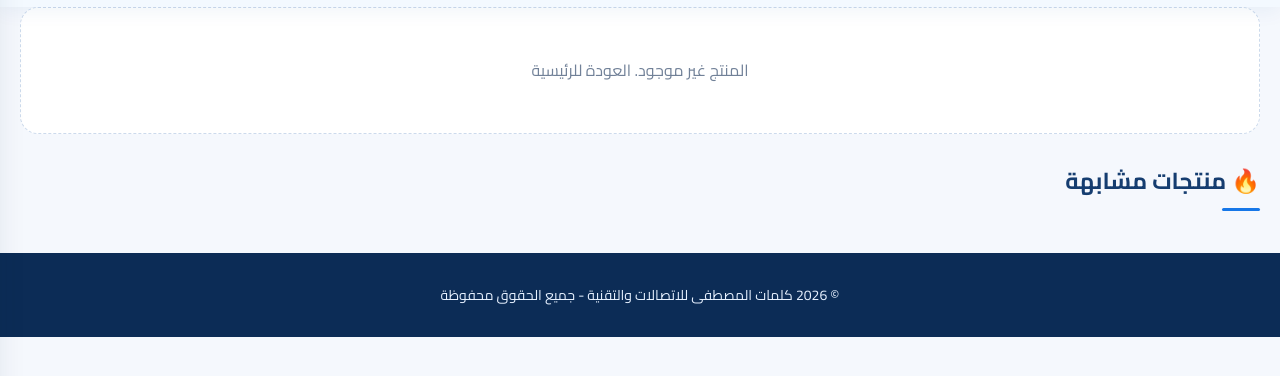
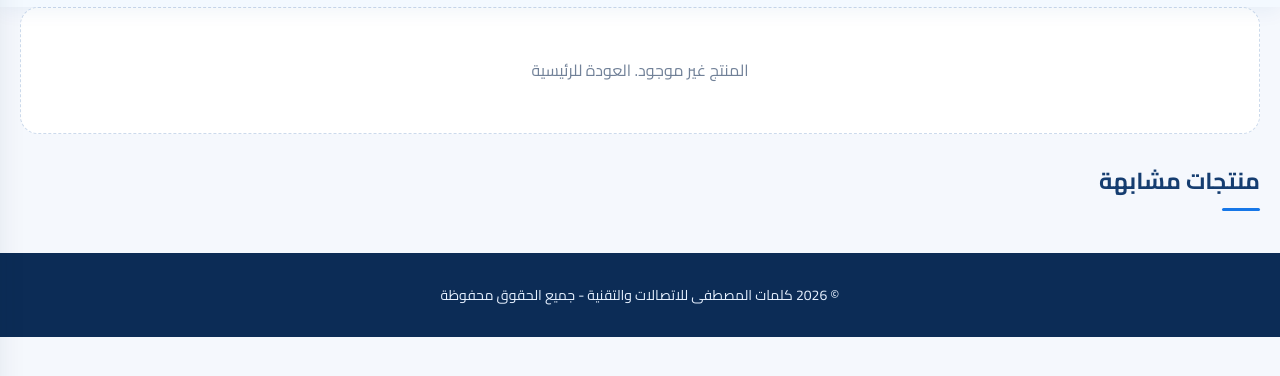
Before and after one commit to alieea608-sketch/klmat-store1, a plain HTML site: page product.html in a window 1280 px wide. Shown: the part 262-638 px from the top of the page. Drawn offline with Linux system fonts and the light colour scheme.

Commit message:
Fix HTML structure and update similar products section

```diff
--- a/product.html
+++ b/product.html
@@ -15,7 +15,7 @@
     <div id="productView"></div>
 
     <section>
-      <div class="section-head"><h3>🔥 منتجات مشابهة</h3></div>
+      <div class="section-head"><h3> منتجات مشابهة</h3></div>
       <div class="products-grid" id="relatedGrid"></div>
     </section>
   </main>
```
